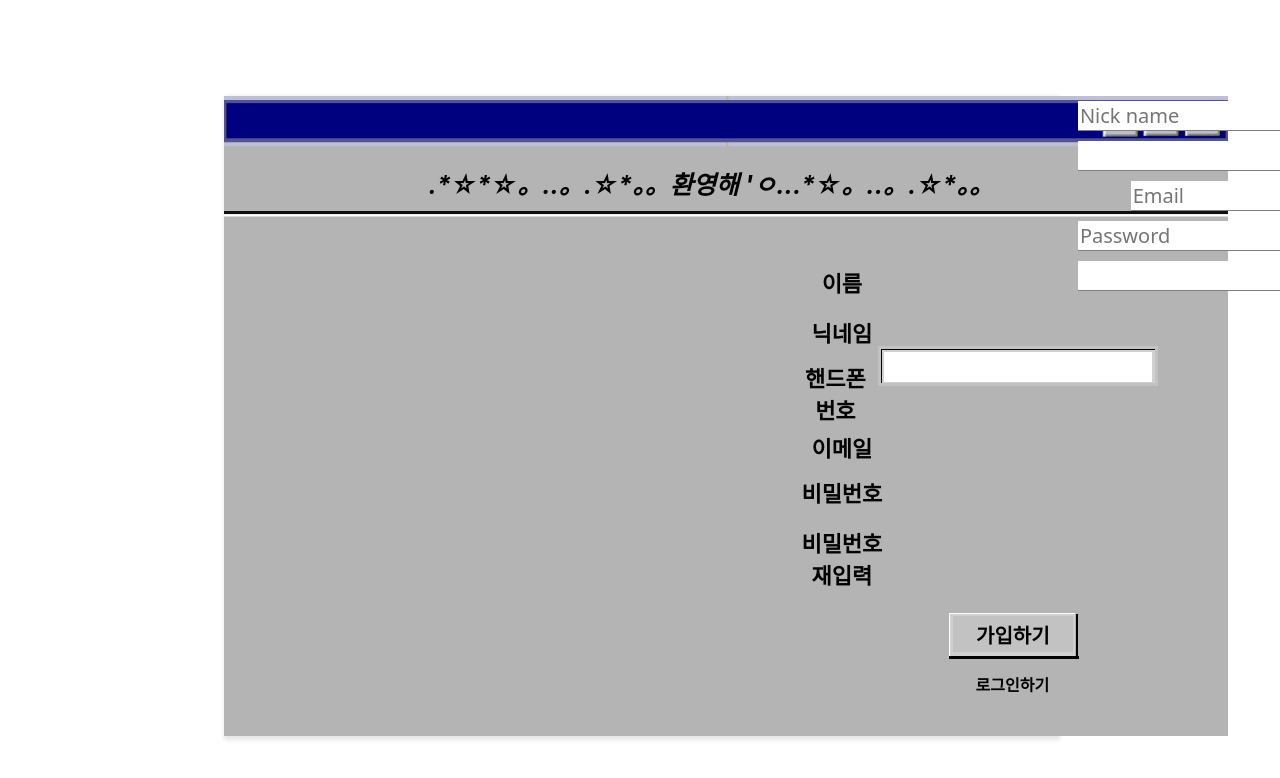
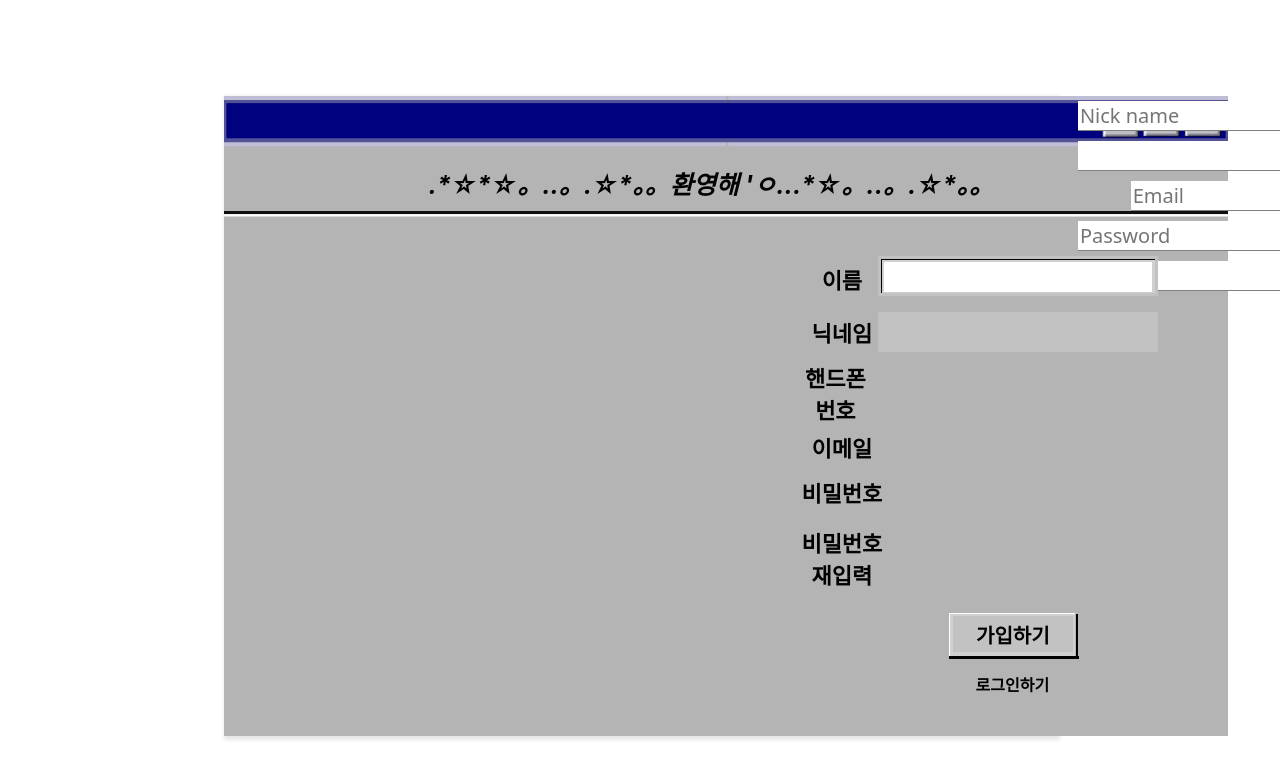
Before and after one commit to hanaxauay/BottleProject, a React (Create React App) app: page /register in a window 1280 px wide. Shown: the top 778 px of the page. Built offline with nearby package versions, Linux system fonts and the light colour scheme; no server answers.

Commit message:
회원가입 페이지 수정
입력창

```diff
--- a/src/pages/Register.jsx
+++ b/src/pages/Register.jsx
@@ -27,6 +27,10 @@ export default function Login() {
               <input type="name" />
             </div>
             <div className="nickname">닉네임</div>
+            <div className="nickname_box1"></div>
+            <div className="nickname_box2"></div>
+            <div className="nickname_bar1"></div>
+            <div className="nickname_bar2"></div>
             <div className="nickname_input">
               <input type="nickname" placeholder="Nick name" />
             </div>
--- a/src/style/register.scss
+++ b/src/style/register.scss
@@ -51,7 +51,7 @@
       font-weight: bold;
       position: absolute;
       left: -430px;
-      top: 180px;
+      top: 177px;
       width: 88px;
       height: 38px;
       flex-direction: column;
@@ -61,7 +61,7 @@
       display: inline-block; /* 옆으로 나열 */
       position: absolute;
       left: -350px;
-      top: 240px;
+      top: 150px;
       width: 280px;
       height: 40px;
       background-color: #c2c2c2;
@@ -72,7 +72,7 @@
       display: inline-block; /* 옆으로 나열 */
       position: absolute;
       left: -347px;
-      top: 240px;
+      top: 150px;
       width: 274px;
       height: 34px;
       background-color: #D0D0D0;
@@ -84,7 +84,7 @@
       display: inline-block; /* 옆으로 나열 */
       position: absolute;
       left: -347px;
-      top: 253px;
+      top: 163px;
       width: 0.8px;
       height: 34px;
       background-color: #030303;
@@ -94,7 +94,7 @@
       display: inline-block; /* 옆으로 나열 */
       position: absolute;
       left: -347px;
-      top: 253px;
+      top: 163px;
       width: 274px;
       height: 0.8px;
       background-color: #030303;
@@ -106,7 +106,7 @@
         color: #020202;
         position: absolute;
         left: -344px;
-        top: 256px;
+        top: 166px;
         width: 260px;
         height: 24px;
         flex-direction: column;
@@ -126,6 +126,49 @@
       height: 38px;
       flex-direction: column;
       margin-top: -10px;
+    }
+    .nickname_box1 {
+      display: inline-block; /* 옆으로 나열 */
+      position: absolute;
+      left: -350px;
+      top: 206px;
+      width: 280px;
+      height: 40px;
+      background-color: #c2c2c2;
+      margin-top: 10px;
+      z-index: 1;
+    }
+    .nickname_box2 {
+      display: inline-block; /* 옆으로 나열 */
+      position: absolute;
+      left: -347px;
+      top: 150px;
+      width: 274px;
+      height: 34px;
+      background-color: #D0D0D0;
+      margin-top: 13px;
+      overflow: visible;
+      z-index: 2;
+    }
+    .nickname_bar1 {
+      display: inline-block; /* 옆으로 나열 */
+      position: absolute;
+      left: -347px;
+      top: 163px;
+      width: 0.8px;
+      height: 34px;
+      background-color: #030303;
+      z-index: 4;
+    }
+    .nickname_bar2 {
+      display: inline-block; /* 옆으로 나열 */
+      position: absolute;
+      left: -347px;
+      top: 163px;
+      width: 274px;
+      height: 0.8px;
+      background-color: #030303;
+      z-index: 5;
     }
     .nickname_input {
       input {
@@ -151,6 +194,49 @@
       height: 38px;
       flex-direction: column;
       margin-top: -10px;
+    }
+    .phone_box1 {
+      display: inline-block; /* 옆으로 나열 */
+      position: absolute;
+      left: -350px;
+      top: 206px;
+      width: 280px;
+      height: 40px;
+      background-color: #c2c2c2;
+      margin-top: 10px;
+      z-index: 1;
+    }
+    .phone_box2 {
+      display: inline-block; /* 옆으로 나열 */
+      position: absolute;
+      left: -347px;
+      top: 150px;
+      width: 274px;
+      height: 34px;
+      background-color: #D0D0D0;
+      margin-top: 13px;
+      overflow: visible;
+      z-index: 2;
+    }
+    .phone_bar1 {
+      display: inline-block; /* 옆으로 나열 */
+      position: absolute;
+      left: -347px;
+      top: 163px;
+      width: 0.8px;
+      height: 34px;
+      background-color: #030303;
+      z-index: 4;
+    }
+    .phone_bar2 {
+      display: inline-block; /* 옆으로 나열 */
+      position: absolute;
+      left: -347px;
+      top: 163px;
+      width: 274px;
+      height: 0.8px;
+      background-color: #030303;
+      z-index: 5;
     }
 
     .phone_input {
@@ -181,6 +267,49 @@
       height: 38px;
       flex-direction: column;
       margin-top: -10px;
+    }
+    .email_box1 {
+      display: inline-block; /* 옆으로 나열 */
+      position: absolute;
+      left: -350px;
+      top: 206px;
+      width: 280px;
+      height: 40px;
+      background-color: #c2c2c2;
+      margin-top: 10px;
+      z-index: 1;
+    }
+    .email_box2 {
+      display: inline-block; /* 옆으로 나열 */
+      position: absolute;
+      left: -347px;
+      top: 150px;
+      width: 274px;
+      height: 34px;
+      background-color: #D0D0D0;
+      margin-top: 13px;
+      overflow: visible;
+      z-index: 2;
+    }
+    .email_bar1 {
+      display: inline-block; /* 옆으로 나열 */
+      position: absolute;
+      left: -347px;
+      top: 163px;
+      width: 0.8px;
+      height: 34px;
+      background-color: #030303;
+      z-index: 4;
+    }
+    .email_bar2 {
+      display: inline-block; /* 옆으로 나열 */
+      position: absolute;
+      left: -347px;
+      top: 163px;
+      width: 274px;
+      height: 0.8px;
+      background-color: #030303;
+      z-index: 5;
     }
     .email_input {
       input {
@@ -221,6 +350,49 @@
       flex-direction: column;
       margin-top: -10px;
     }
+    .password_box1 {
+      display: inline-block; /* 옆으로 나열 */
+      position: absolute;
+      left: -350px;
+      top: 206px;
+      width: 280px;
+      height: 40px;
+      background-color: #c2c2c2;
+      margin-top: 10px;
+      z-index: 1;
+    }
+    .password_box2 {
+      display: inline-block; /* 옆으로 나열 */
+      position: absolute;
+      left: -347px;
+      top: 150px;
+      width: 274px;
+      height: 34px;
+      background-color: #D0D0D0;
+      margin-top: 13px;
+      overflow: visible;
+      z-index: 2;
+    }
+    .password_bar1 {
+      display: inline-block; /* 옆으로 나열 */
+      position: absolute;
+      left: -347px;
+      top: 163px;
+      width: 0.8px;
+      height: 34px;
+      background-color: #030303;
+      z-index: 4;
+    }
+    .password_bar2 {
+      display: inline-block; /* 옆으로 나열 */
+      position: absolute;
+      left: -347px;
+      top: 163px;
+      width: 274px;
+      height: 0.8px;
+      background-color: #030303;
+      z-index: 5;
+    }
     .password_input {
       input {
         color: #b9b9b996;
@@ -245,6 +417,49 @@
       height: 38px;
       flex-direction: column;
       margin-top: -10px;
+    }
+    .repassword_box1 {
+      display: inline-block; /* 옆으로 나열 */
+      position: absolute;
+      left: -350px;
+      top: 206px;
+      width: 280px;
+      height: 40px;
+      background-color: #c2c2c2;
+      margin-top: 10px;
+      z-index: 1;
+    }
+    .repassword_box2 {
+      display: inline-block; /* 옆으로 나열 */
+      position: absolute;
+      left: -347px;
+      top: 150px;
+      width: 274px;
+      height: 34px;
+      background-color: #D0D0D0;
+      margin-top: 13px;
+      overflow: visible;
+      z-index: 2;
+    }
+    .repassword_bar1 {
+      display: inline-block; /* 옆으로 나열 */
+      position: absolute;
+      left: -347px;
+      top: 163px;
+      width: 0.8px;
+      height: 34px;
+      background-color: #030303;
+      z-index: 4;
+    }
+    .repassword_bar2 {
+      display: inline-block; /* 옆으로 나열 */
+      position: absolute;
+      left: -347px;
+      top: 163px;
+      width: 274px;
+      height: 0.8px;
+      background-color: #030303;
+      z-index: 5;
     }
     .repassword_input {
       input {
```
